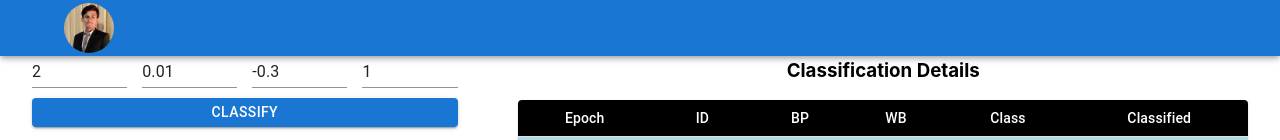
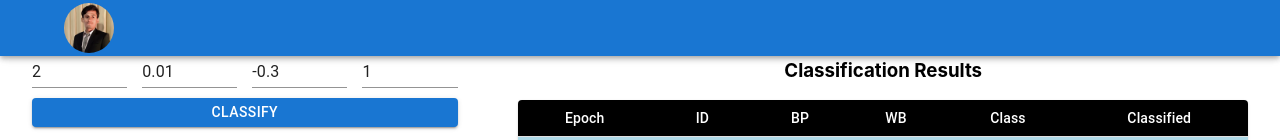
Before and after one commit to imtiaz993/MI-Angina-Disease-Classifier, a React (Create React App) app: page / in a window 1280 px wide. Both pictures are taken after a click on the button "CLASSIFY". Shown: the top 140 px of the page. Built offline with nearby package versions, Linux system fonts and the light colour scheme.

Commit message:
font-sizes

```diff
--- a/src/App.js
+++ b/src/App.js
@@ -243,7 +243,7 @@ function App() {
         <div style={{ width: "60%" }}>
           {Results[0].BP && (
             <>
-              <h3 style={{ textAlign: "center" }}>Classification Details</h3>
+              <h3 style={{ textAlign: "center" }}>Classification Results</h3>
               <TableContainer component={Paper} sx={{ marginTop: "0px" }}>
                 <Table size="small" aria-label="a dense table">
                   <TableHead sx={{ backgroundColor: "black", color: "white" }}>
```
